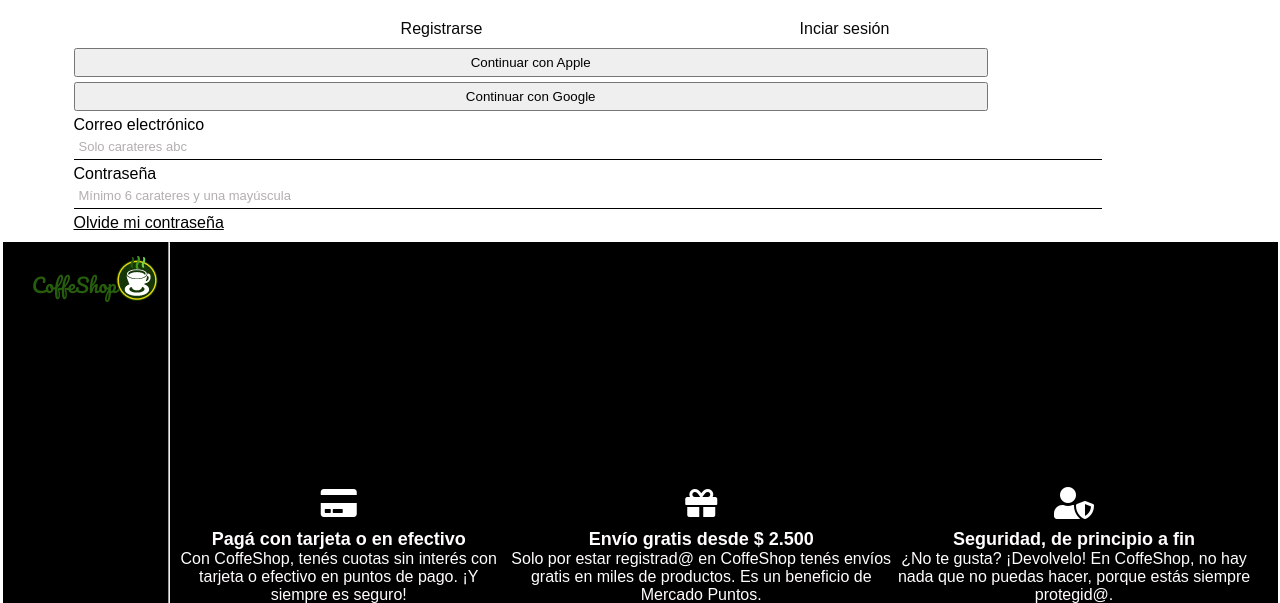
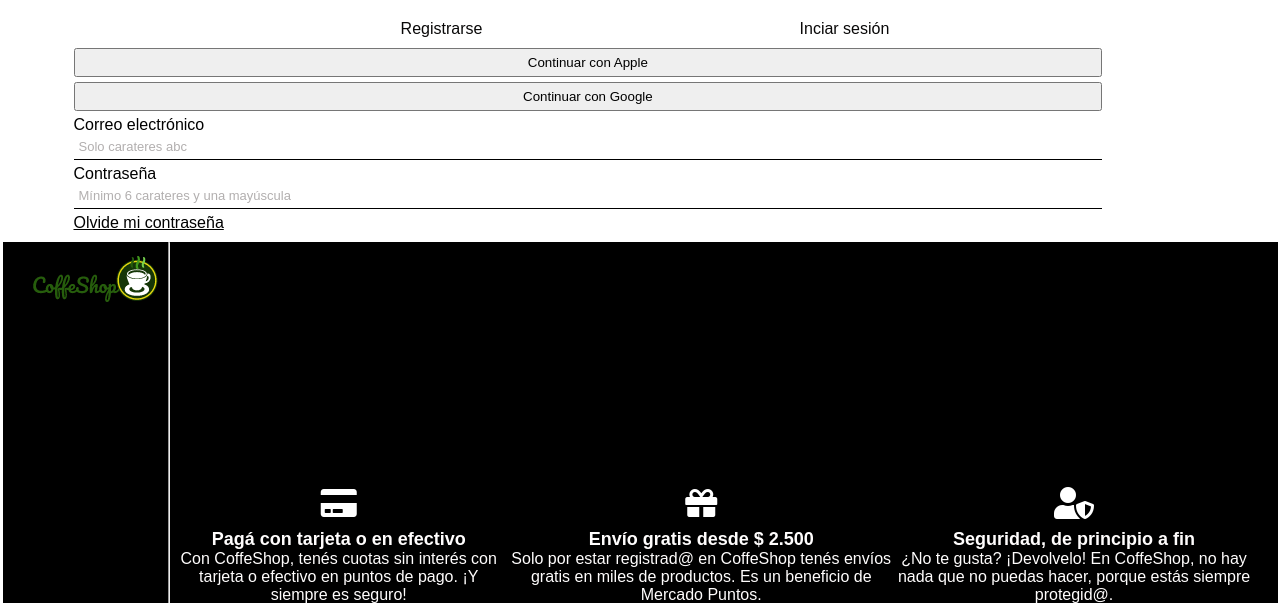
Before and after one commit to jimenanemina1/grupo_7_code_review, a Node server app: page /login in a window 1280 px wide. Shown: the part 168-771 px from the top of the page. Run offline with Node 20, Linux system fonts and the light colour scheme; some libraries are stand-ins or nearby versions; some web fonts are replaced.

Commit message:
added css & hmtl

```diff
--- a/public/css/styles-login.css
+++ b/public/css/styles-login.css
@@ -151,9 +151,11 @@
    }
 
    .loginApple button, .loginGoogle button{
+       display: flex;
        width: 80%;
        font-family: 'MOMCAKE', sans-serif;
        align-content: center;
+       width: 90%;
    }
 
 
```
